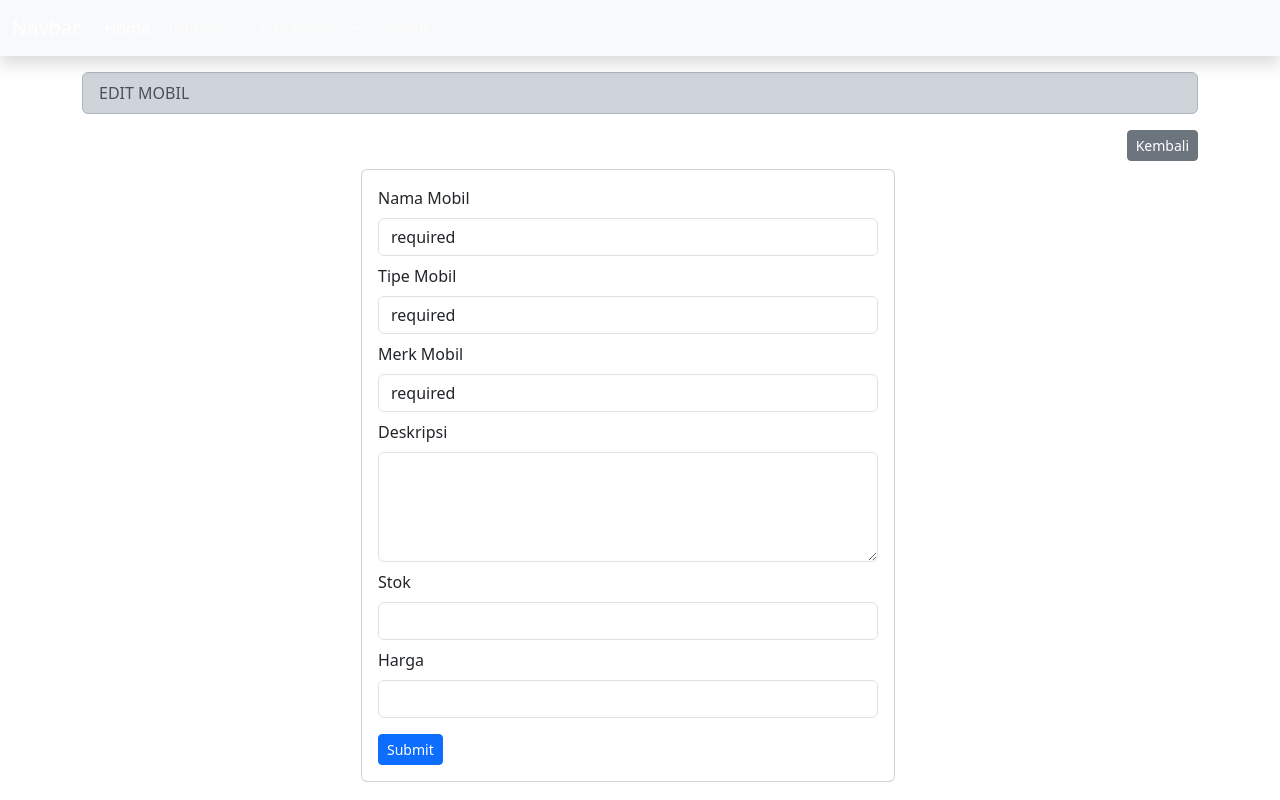
After one commit to kumpultugas17/apps_penjualan_mobil_mik1, a PHP site: page /edit_mobil.php?id=1 in a window 1280 px wide. The commit adds this page. Run offline with PHP 8.4, Linux system fonts and the light colour scheme; data that the repository does not hold is empty; some libraries are stand-ins or nearby versions.

Commit message:
materi 30-10-2023

```diff
--- /dev/null
+++ b/mobil/edit_mobil.php
@@ -0,0 +1,104 @@
+<?php
+require_once("../config.php");
+$id_mobil = $_GET['id'];
+$query = $conn->query("SELECT * FROM mobil WHERE id_mobil = '$id_mobil'");
+$result = mysqli_fetch_assoc($query);
+?>
+
+
+<!DOCTYPE html>
+<html lang="en">
+
+<head>
+   <meta charset="UTF-8">
+   <meta name="viewport" content="width=device-width, initial-scale=1.0">
+   <title>Aplikasi Penjualan Mobil - Data Mobil</title>
+   <!-- Import CSS Bootstrap -->
+   <link rel="stylesheet" href="../assets_bootstrap/css/bootstrap.min.css">
+</head>
+
+<body>
+   <!-- Navbar -->
+   <nav class="navbar navbar-expand-lg bg-body-tertiary bg-black navbar-dark shadow sticky-top">
+      <div class="container-fluid">
+         <a class="navbar-brand" href="#">Navbar</a>
+         <button class="navbar-toggler" type="button" data-bs-toggle="collapse" data-bs-target="#navbarSupportedContent" aria-controls="navbarSupportedContent" aria-expanded="false" aria-label="Toggle navigation">
+            <span class="navbar-toggler-icon"></span>
+         </button>
+         <div class="collapse navbar-collapse" id="navbarSupportedContent">
+            <ul class="navbar-nav me-auto mb-2 mb-lg-0">
+               <li class="nav-item">
+                  <a class="nav-link active" aria-current="page" href="#">Home</a>
+               </li>
+               <li class="nav-item">
+                  <a class="nav-link" href="#">Transaksi</a>
+               </li>
+               <li class="nav-item dropdown">
+                  <a class="nav-link dropdown-toggle" href="#" role="button" data-bs-toggle="dropdown" aria-expanded="false">
+                     Data Master
+                  </a>
+                  <ul class="dropdown-menu">
+                     <li><a class="dropdown-item" href="index.php">Data Mobil</a></li>
+                     <li><a class="dropdown-item" href="../sales/index.php">Data Sales</a></li>
+                  </ul>
+               </li>
+               <li class="nav-item">
+                  <a class="nav-link" href="#">Logout</a>
+               </li>
+            </ul>
+         </div>
+      </div>
+   </nav>
+
+   <!-- Content -->
+   <div class="container">
+      <div class="row mt-3">
+         <div class="col-12">
+            <div class="alert alert-dark py-2">
+               EDIT MOBIL
+            </div>
+            <a href="index.php" class="btn btn-sm btn-secondary mb-2 float-end">Kembali</a>
+         </div>
+         <div class="row justify-content-center">
+            <div class="col-md-6">
+               <div class="card">
+                  <div class="card-body">
+                     <form action="act_edit.php" method="post">
+                        <div class="mb-2">
+                           <input type="hidden" name="id_mobil" value="<?= $id_mobil; ?>">
+                           <label for="nama_mobil" class="form-label">Nama Mobil</label>
+                           <input type="text" name="nama_mobil" id="nama_mobil" class="form-control" value=<?= $result['nama_mobil'] ?> required>
+                        </div>
+                        <div class="mb-2">
+                           <label for="tipe_mobil" class="form-label">Tipe Mobil</label>
+                           <input type="text" name="tipe_mobil" id="tipe_mobil" class="form-control" value=<?= $result['tipe_mobil'] ?> required>
+                        </div>
+                        <div class="mb-2">
+                           <label for="merk_mobil" class="form-label">Merk Mobil</label>
+                           <input type="text" name="merk_mobil" id="merk_mobil" class="form-control" value=<?= $result['merk_mobil'] ?> required>
+                        </div>
+                        <div class="mb-2">
+                           <label for="deskripsi" class="form-label">Deskripsi</label>
+                           <textarea name="deskripsi" id="deskripsi" rows="4" class="form-control"><?= $result['deskripsi'] ?></textarea>
+                        </div>
+                        <div class="mb-2">
+                           <label for="stok" class="form-label">Stok</label>
+                           <input type="number" name="stok" id="stok" class="form-control" value=<?= $result['stok'] ?> required>
+                        </div>
+                        <div class="mb-2">
+                           <label for="harga" class="form-label">Harga</label>
+                           <input type="number" name="harga" id="harga" class="form-control" value=<?= $result['harga'] ?> required>
+                        </div>
+                        <button type="submit" name="submit" class="btn btn-sm btn-primary mt-2">Submit</button>
+                     </form>
+                  </div>
+               </div>
+            </div>
+         </div>
+      </div>
+   </div>
+
+   <script src="../assets_bootstrap/js/bootstrap.bundle.min.js"></script>
+</body>
+
+</html>
--- a/mobil/index.php
+++ b/mobil/index.php
@@ -83,9 +83,9 @@
                         <td><?= $data['merk_mobil'] ?></td>
                         <td><?= $data['deskripsi'] ?></td>
                         <td><?= $data['stok'] ?></td>
-                        <td><?= $data['harga'] ?></td>
+                        <td><?= "Rp. " . number_format($data['harga'], 0, ',', '.') ?></td>
                         <td>
-                           <a href="" class="btn btn-sm btn-warning">Edit</a>
+                           <a href="edit_mobil.php?id=<?= $data['id_mobil'] ?>" class="btn btn-sm btn-warning">Edit</a>
                            <a href="" class="btn btn-sm btn-danger">Hapus</a>
                         </td>
                      </tr>
```
Also changed, not shown: mobil/act_edit.php (added, +21 -0 lines), mobil/act_hapus.php (added, +11 -0 lines).
